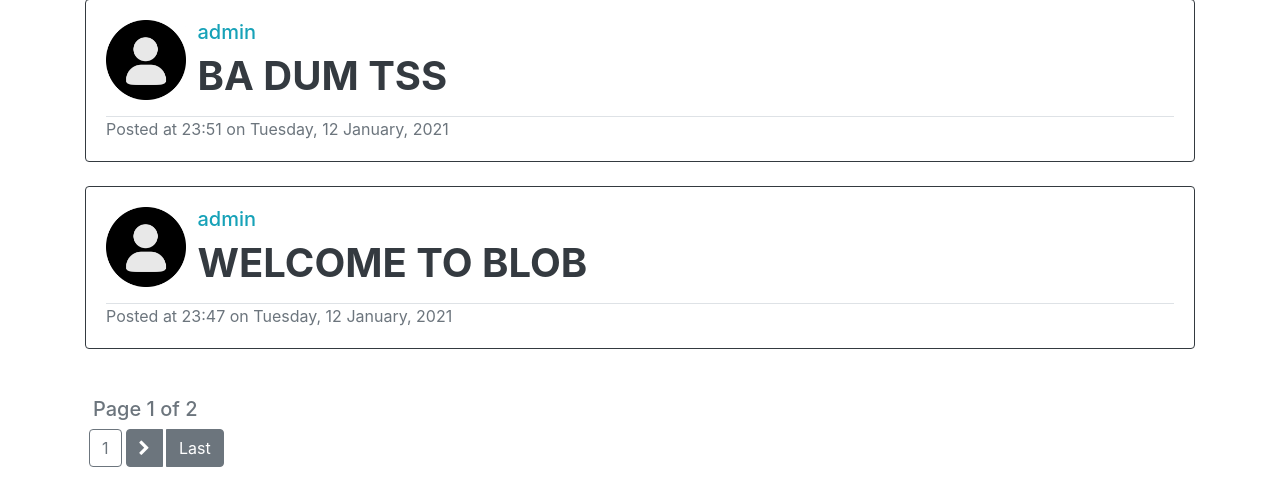
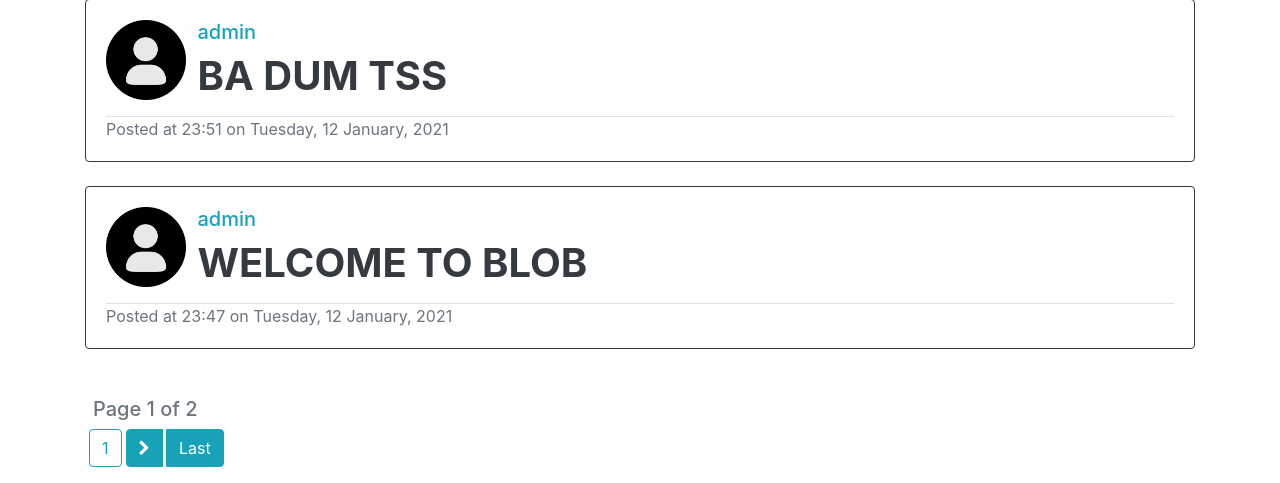
Before and after one commit to snap22/Blog, a Django app: page /browse/ in a window 1280 px wide. Shown: the part 985-1468 px from the top of the page. Run offline with Django 3.2, Linux system fonts and the light colour scheme; data comes from the database, SQL or seed files in the repository; some libraries are stand-ins or nearby versions.

Commit message:
changed color of pagination

```diff
--- a/project/blog/templates/blog/main/browse.html
+++ b/project/blog/templates/blog/main/browse.html
@@ -87,19 +87,19 @@
         <div class="btn-group mr-1" role="group" aria-label="First group">
             <!-- <button type="button" class="btn btn-secondary">1</button> -->
             {% if posts.has_previous %}
-                <a href="?{% url_replace request 'page' 1 %}" class="btn btn-secondary"> First </a>
-                <a href="?{% url_replace request 'page' posts.previous_page_number %}" class="btn btn-secondary ml-1"> <i class="fa fa-chevron-left" aria-hidden="true"></i> </a>
+                <a href="?{% url_replace request 'page' 1 %}" class="btn btn-info"> First </a>
+                <a href="?{% url_replace request 'page' posts.previous_page_number %}" class="btn btn-info ml-1"> <i class="fa fa-chevron-left" aria-hidden="true"></i> </a>
             {% endif %}
         </div>
 
         <div class="btn-group mr-1" role="group" aria-label="Second group">
-            <a href="?{% url_replace request 'page' posts.number %}" class="btn btn-outline-secondary"> {{ posts.number }}</a>
+            <a href="?{% url_replace request 'page' posts.number %}" class="btn btn-outline-info"> {{ posts.number }}</a>
         </div>
 
         <div class="btn-group mr-1" role="group" aria-label="Third group">
             {% if posts.has_next %}
-                <a href="?{% url_replace request 'page' posts.next_page_number %}" class="btn btn-secondary mr-1"> <i class="fa fa-chevron-right" aria-hidden="true"></i></a>
-                <a href="?{% url_replace request 'page' posts.paginator.num_pages %}" class="btn btn-secondary"> Last </a>
+                <a href="?{% url_replace request 'page' posts.next_page_number %}" class="btn btn-info mr-1"> <i class="fa fa-chevron-right" aria-hidden="true"></i></a>
+                <a href="?{% url_replace request 'page' posts.paginator.num_pages %}" class="btn btn-info"> Last </a>
             {% endif %}
         </div>
     </div>
```
